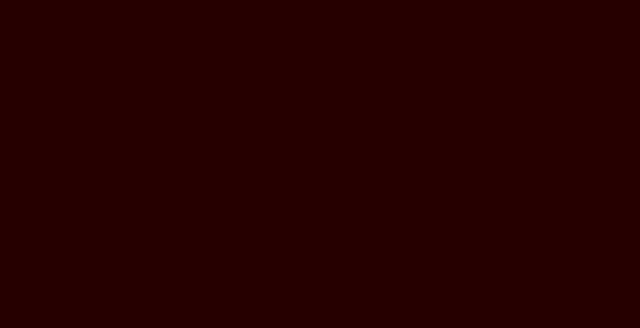
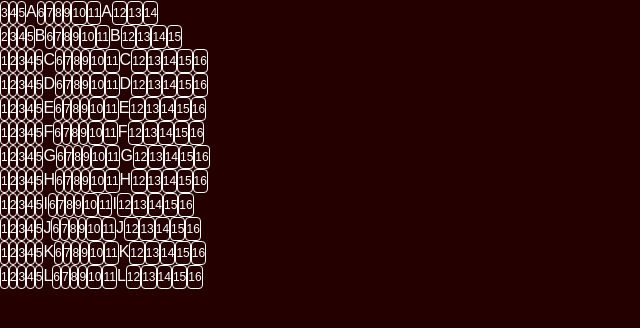
Before and after one commit to TaiyoMaruyama/cinema-reservation-app, a Next.js app in the folder frontend/: page / in a window 1280 px wide. Shown: the top 328 px of the page, without its empty margins (0-640 px from the left). Built offline with nearby package versions, Linux system fonts and the light colour scheme.

Commit message:
座席の仕組みを作成（※リファクタ要）

```diff
--- a/frontend/app/globals.css
+++ b/frontend/app/globals.css
@@ -20,8 +20,8 @@ body {
     --card-foreground: 240 10% 3.9%;
     --popover: 0 0% 100%;
     --popover-foreground: 240 10% 3.9%;
-    --primary: 240 5.9% 10%;
-    --primary-foreground: 0 0% 98%;
+    --primary: 39 100% 46%;
+    --primary-foreground: 39 100% 51%;
     --secondary: 240 4.8% 95.9%;
     --secondary-foreground: 240 5.9% 10%;
     --muted: 240 4.8% 95.9%;
@@ -47,7 +47,7 @@ body {
     --card-foreground: 0 0% 98%;
     --popover: 240 10% 3.9%;
     --popover-foreground: 0 0% 98%;
-    --primary: 0 0% 98%;
+    --primary: 0 0 0;
     --primary-foreground: 240 5.9% 10%;
     --secondary: 240 3.7% 15.9%;
     --secondary-foreground: 0 0% 98%;
--- a/frontend/app/page.tsx
+++ b/frontend/app/page.tsx
@@ -1 +1,6 @@
-export default function Home() {}
+import SeatButton from '@/components/reservation/SeatButton'
+
+const HOME = () => {
+  return <SeatButton />
+}
+export default HOME
--- /dev/null
+++ b/frontend/components/gadgets/seatButton.tsx
@@ -0,0 +1,74 @@
+import { Slot } from '@radix-ui/react-slot'
+import { type VariantProps, cva } from 'class-variance-authority'
+import * as React from 'react'
+
+import { seatButtonSize } from '@/consts/reservation'
+import { cn } from '@/lib/utils'
+
+const buttonVariants = cva(
+  'w-full h-full border border-white hover:opacity-70 rounded text-white text-xs',
+  {
+    variants: {
+      selected: {
+        true: 'bg-primary',
+        false: '',
+      },
+      disabled: {
+        true: 'border-none hover:opacity-0 text-translate',
+        false: '',
+      },
+    },
+  },
+)
+
+export interface SeatButtonComponentProps
+  extends React.ButtonHTMLAttributes<HTMLButtonElement>,
+    VariantProps<typeof buttonVariants> {
+  asChild?: boolean
+  label: string
+  selected?: boolean
+  disabled?: boolean
+}
+
+const SeatButtonComponent = React.forwardRef<
+  HTMLButtonElement,
+  SeatButtonComponentProps
+>(
+  (
+    {
+      className,
+      asChild = false,
+      label,
+      selected = false,
+      disabled = false,
+      ...props
+    },
+    ref,
+  ) => {
+    const Comp = asChild ? Slot : 'button'
+    return (
+      <div className={seatButtonSize}>
+        {!disabled ? (
+          <Comp
+            className={cn(buttonVariants({ className, selected, disabled }))}
+            ref={ref}
+            {...props}
+          >
+            {label}
+          </Comp>
+        ) : (
+          ''
+        )}
+      </div>
+    )
+  },
+)
+SeatButtonComponent.displayName = 'Button'
+
+const SeatBlankComponent: React.FC<{ alpha?: string }> = ({ alpha = '' }) => {
+  return (
+    <div className={`${seatButtonSize} text-center  text-white`}>{alpha}</div>
+  )
+}
+
+export { SeatBlankComponent, SeatButtonComponent, buttonVariants }
--- /dev/null
+++ b/frontend/components/reservation/SeatButton.tsx
@@ -0,0 +1,53 @@
+import { SeatBlankComponent, SeatButtonComponent } from '../gadgets/seatButton'
+
+const demoNumList = [1, 2, 3, 4, 5, 6, 7, 8, 9, 10, 11, 12, 13, 14, 15, 16]
+const demoAlphabetList = [
+  'A',
+  'B',
+  'C',
+  'D',
+  'E',
+  'F',
+  'G',
+  'H',
+  'I',
+  'J',
+  'K',
+  'L',
+]
+const seatBlank = ['A-1', 'A-2', 'A-15', 'A-16', 'B-1', 'B-16']
+const passagePoint = { rows: [5, 11], columns: ['E', 'L'] }
+
+const SeatButton = () => {
+  const seatEnumeration = (alpha: string, num: number) => {
+    const id = `${alpha}-${num}`
+    if (seatBlank.includes(id)) {
+      return <SeatBlankComponent key={id} />
+    }
+    return (
+      <div style={{ display: 'flex' }}>
+        <SeatButtonComponent key={id} label={String(num)} />
+        {passagePoint.rows.includes(num) && (
+          <SeatBlankComponent alpha={alpha} />
+        )}
+      </div>
+    )
+  }
+
+  return (
+    <>
+      {demoAlphabetList.map((alpha) => (
+        <>
+          <div key={alpha} style={{ display: 'flex' }}>
+            {demoNumList.map((d) => seatEnumeration(alpha, d))}
+          </div>
+          {passagePoint.columns.includes(alpha) && (
+            <SeatBlankComponent key={alpha} />
+          )}
+        </>
+      ))}
+    </>
+  )
+}
+
+export default SeatButton
--- /dev/null
+++ b/frontend/consts/reservation.ts
@@ -0,0 +1 @@
+export const seatButtonSize = 'w-6 h-6 m-0.5'
--- a/frontend/package.json
+++ b/frontend/package.json
@@ -9,6 +9,7 @@
     "tsc": "tsc"
   },
   "dependencies": {
+    "@radix-ui/react-checkbox": "^1.1.2",
     "@radix-ui/react-slot": "^1.1.0",
     "class-variance-authority": "^0.7.0",
     "clsx": "^2.1.1",
```
Also changed, not shown: frontend/components.json, 1 other file (tests, documents, lock files or other folders).
